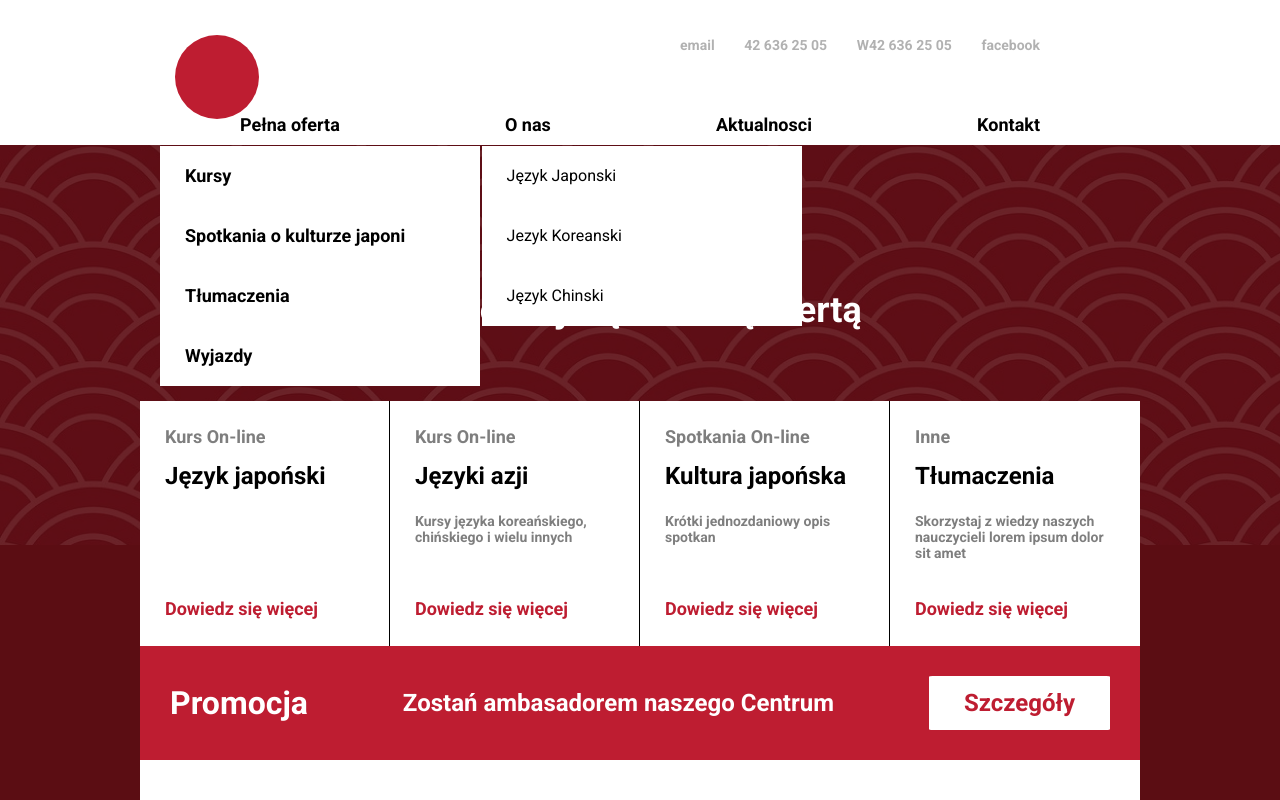
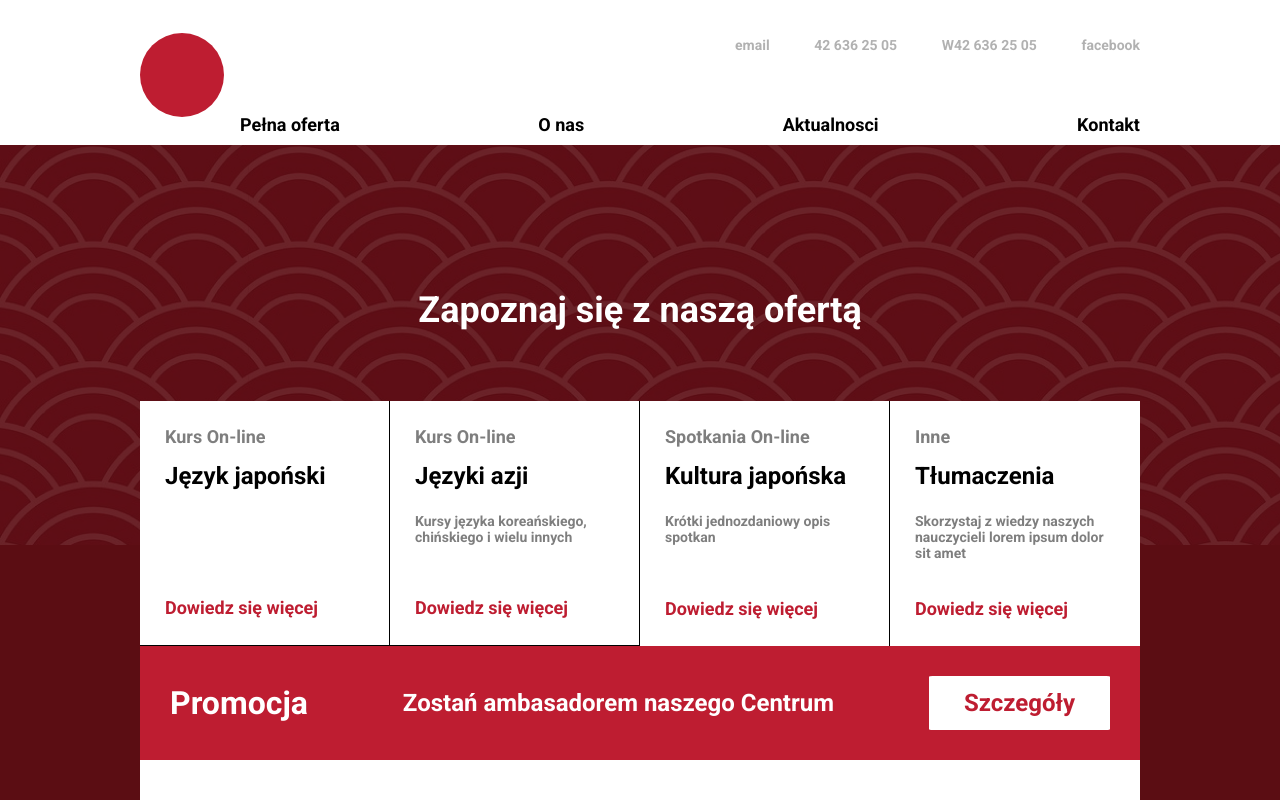
Before and after one commit to TrellixVulnTeam/Japonski_3RIX, a website: page index.html in a window 1280 px wide. Shown: the top 800 px of the page. Drawn offline with nearby package versions, Linux system fonts and the light colour scheme.

Commit message:
fixed contacts position; borders in oferta-box (mobile version)

```diff
--- a/sass/components/_header.scss
+++ b/sass/components/_header.scss
@@ -1,12 +1,10 @@
 .header {
    background-color: $color-white;
    padding: 3.3rem 0 1rem 0;
-   position: relative;
+   display: flex;
 
    &__logo-box {
-      position: absolute;
-      top: 3.5rem;
-      left: 3.5rem;
+      width: 10%;
    }
 
    &__logo {
@@ -17,7 +15,7 @@
    }
 
    &__textbox {
-      max-width: 80%;
+      width: 90%;
       margin: 0 auto;
    }
 }
@@ -63,14 +61,13 @@
 
 .submenu,
 .sub-submenu {
-   // display: none;
+   display: none;
    position: absolute;
    min-width: 32rem;
    list-style: none;
 
    li {
       background-color: $color-white;
-      align-items: center;
       position: relative;
    }
 
@@ -210,7 +207,11 @@ body.touch .arrow {
    margin-left: auto;
 
    @include respond (tab-port) {
-      max-width: 100%;
+      max-width: 50%;
+   }
+
+   @include respond (phone) {
+      max-width: 75%;
    }
 
    &__list {
--- a/sass/components/_oferta.scss
+++ b/sass/components/_oferta.scss
@@ -1,5 +1,6 @@
 .section-oferta {
-   background-color: $color-white;;
+   background-color: $color-white;
+   ;
 
    @include clearfix;
 }
@@ -19,7 +20,11 @@
    position: relative;
 
    &:not(:last-child) {
-   border-right: 1px solid $color-black;
+      border-right: 1px solid $color-black;
+   }
+
+   &:nth-child(-n + 2) {
+      border-bottom: 1px solid #000;
    }
 
    @include respond (tab-port) {
```
Also changed, not shown: css/style.css.
